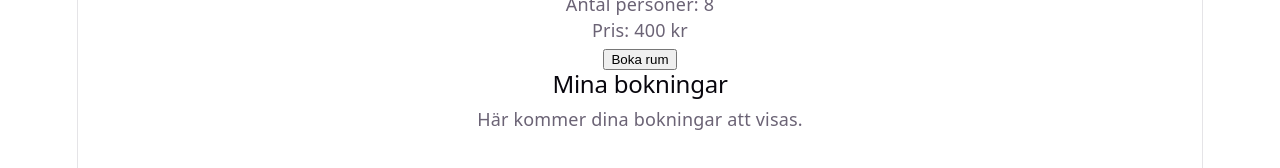
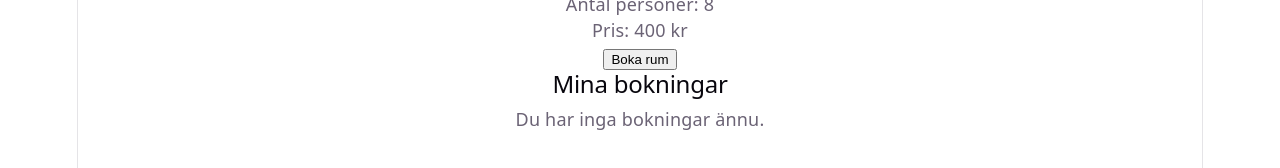
Before and after one commit to teddylindstrom/Room-booking-app, a React (Vite) app in the folder typescript-project/: page / in a window 1280 px wide. Shown: the part 420-588 px from the top of the page. Built offline with nearby package versions, Linux system fonts and the light colour scheme; data requests are answered from the project's data file.

Commit message:
Added a cencel booking and failed booking

```diff
--- a/typescript-project/src/App.tsx
+++ b/typescript-project/src/App.tsx
@@ -3,17 +3,19 @@ import type { Room } from "./types/room";
 import { getRooms } from "./api/rooms";
 import RoomCard from "./components/RoomCard";
 import BookingForm from "./components/BookingForm";
-import type { NewBooking } from "./types/booking";
-import { createBooking } from "./api/bookings";
+import { createBooking, cancelBooking } from "./api/bookings";
+import type { Booking, NewBooking } from "./types/booking";
 
 function App() {
   const [rooms, setRooms] = useState<Room[]>([]);
   const [error, setError] = useState("");
   const [selectedRoom, setSelectedRoom] = useState<Room | null>(null);
-
+  const [bookings, setBookings] = useState<Booking[]>([]);
+  const [bookingError, setBookingError] = useState("");
 
   useEffect(() => {
-    async function loadRooms() {
+    async function
+    loadRooms() {
       try {
         const data = await getRooms();
         setRooms(data);
@@ -26,14 +28,25 @@ function App() {
   }, []);
 
 async function handleBooking(booking: NewBooking) {
-  try {
   const savedBooking = await createBooking(booking);
 
   console.log("Bokningen sparades:", savedBooking);
 
+  setBookings((currentBookings) => [...currentBookings, savedBooking]);
   setSelectedRoom(null);
+}
+
+async function handleCancelBooking(id: string): Promise<void> {
+  try {
+    await cancelBooking(id);
+    setBookings((currentBookings) =>
+      currentBookings.map((booking) =>
+        booking.id === id ? { ...booking, status: "cancelled" } : booking,
+      ),
+    );
   } catch (error) {
-    console.error("Kunde inte spara bokningen:", error);
+    console.error("Kunde inte avboka bokningen:", error);
+    setBookingError("Kunde inte avboka bokningen. Försök igen.");
   }
 }
 
@@ -74,7 +87,36 @@ async function handleBooking(booking: NewBooking) {
 
 <section>
   <h2>Mina bokningar</h2>
-        <p>Här kommer dina bokningar att visas.</p>
+
+  {bookingError && <p role="alert">{bookingError}</p>}
+
+  {!bookingError && bookings.length === 0 && (
+    <p>Du har inga bokningar ännu.</p>
+  )}
+
+  {bookings.map((booking) => {
+    const room = rooms.find((room) => room.id === booking.roomId);
+
+    return (
+      <article key={booking.id}>
+        <h3>{room ? room.name : "Okänt rum"}</h3>
+
+        <p>E-post: {booking.customerEmail}</p>
+        <p>Starttid: {booking.startTime}</p>
+        <p>Sluttid: {booking.endTime}</p>
+        <p>Status: {booking.status === "confirmed" ? "Bekräftad" : "Avbokad"}</p>
+
+        {booking.status === "confirmed" && (
+          <button
+            type="button"
+            onClick={() => handleCancelBooking(booking.id)}
+          >
+            Avboka
+          </button>
+        )}
+      </article>
+    );
+  })}
 </section>
     </main>
   );
--- a/typescript-project/src/api/bookings.ts
+++ b/typescript-project/src/api/bookings.ts
@@ -22,3 +22,23 @@ export async function createBooking(
 
   return savedBooking;
 }
+
+
+export async function cancelBooking(id: string): Promise<void> {
+  const response = await fetch(
+    `http://localhost:3000/bookings/${id}`,
+    {
+      method: "PATCH",
+      headers: {
+        "Content-Type": "application/json",
+      },
+      body: JSON.stringify({
+        status: "cancelled",
+      }),
+    }
+  );
+
+  if (!response.ok) {
+    throw new Error("Kunde inte avboka bokningen.");
+  }
+}
```
Lines whose indentation alone changed are shown as unchanged.
